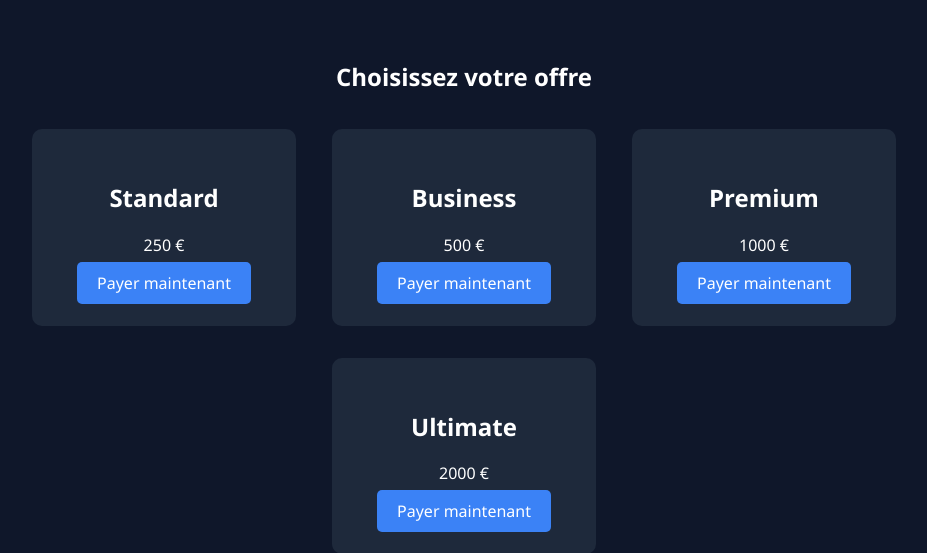
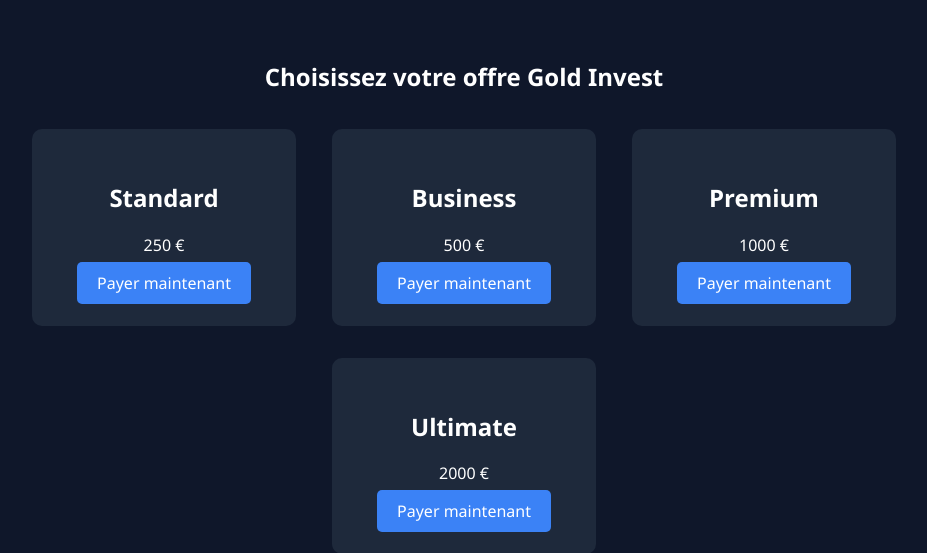
Before and after one commit to brendayologaza4/payement, a Flask app: page / in a window 1280 px wide. Shown: the top 553 px of the page, without its empty margins (176-1103 px from the left). Run offline with Flask 3, Linux system fonts and the light colour scheme.

Commit message:
Update index.html

```diff
--- a/templates/index.html
+++ b/templates/index.html
@@ -2,12 +2,12 @@
 <html lang="fr">
 <head>
     <meta charset="UTF-8">
-    <title>Paiement Unique</title>
+    <title>Bienvenue Chez Gold Invest</title>
     <link rel="stylesheet" href="{{ url_for('static', filename='style.css') }}">
 </head>
 <body>
     <section class="pricing">
-        <h1>Choisissez votre offre</h1>
+        <h1>Choisissez votre offre Gold Invest</h1>
         <div class="plans">
             <div class="plan">
                 <h2>Standard</h2>
```
